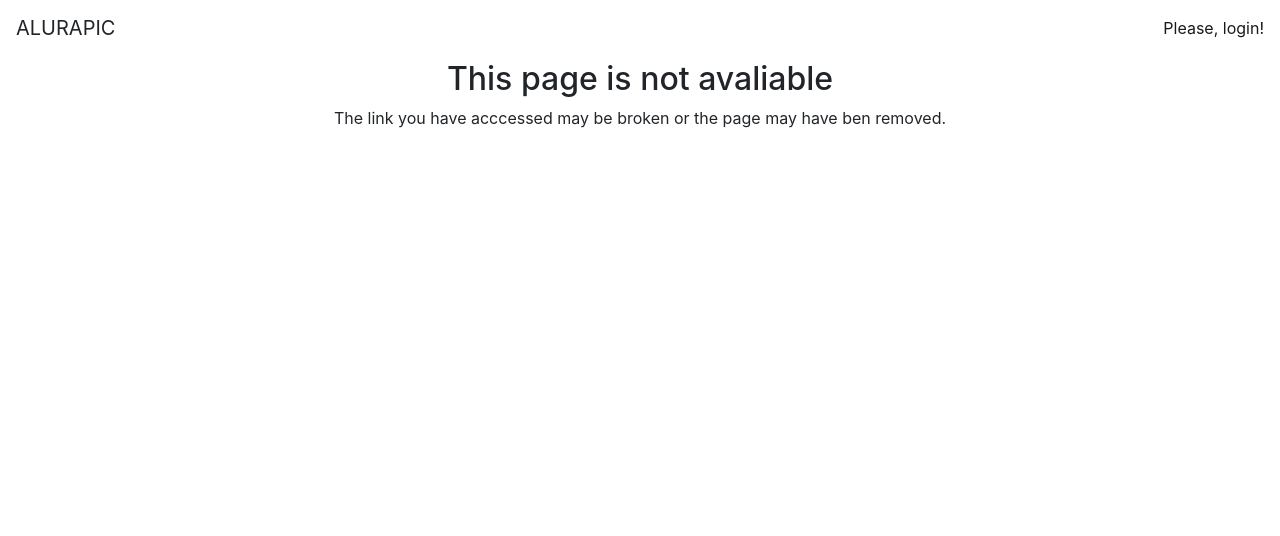
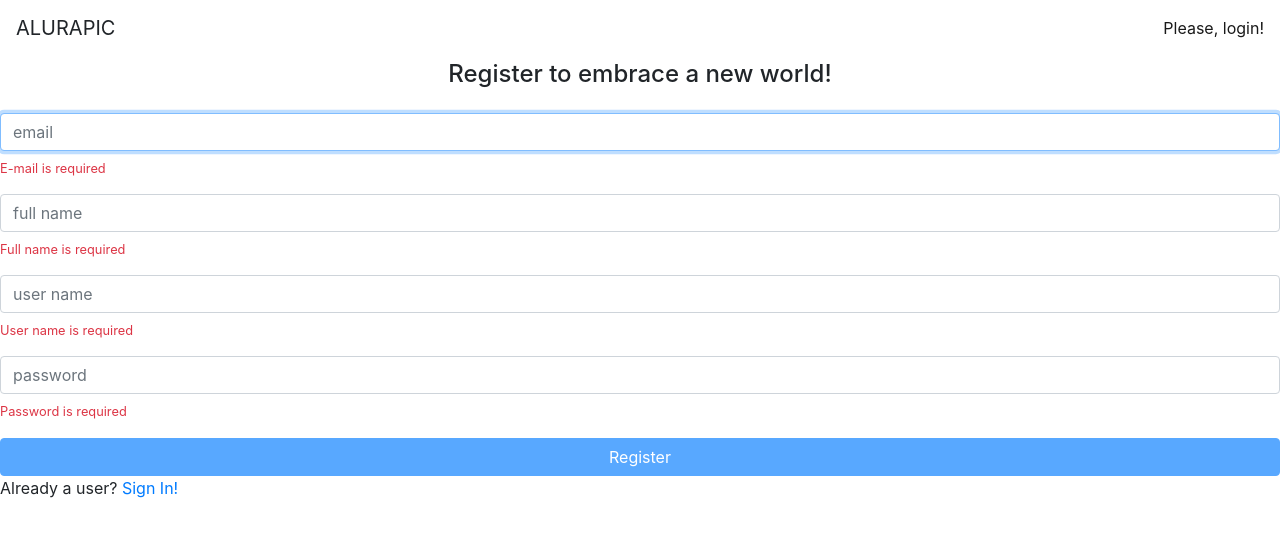
Before and after one commit to jacolpn/angular-alurapic, an Angular app in the folder alurapic/: page /signup in a window 1280 px wide. Shown: the top 536 px of the page. Built offline with nearby package versions, Linux system fonts and the light colour scheme.

Commit message:
created signUp and configured register

```diff
--- a/alurapic/src/app/app-routing.module.ts
+++ b/alurapic/src/app/app-routing.module.ts
@@ -4,6 +4,7 @@
 
 import { NotFoundComponent } from "./errors/not-found/not-found.component";
 import { SignInComponent } from "./home/signin/signin.component";
+import { SignUpComponent } from "./home/signup/signup.component";
 import { PhotoFormComponent } from "./photos/photo-form/photo-form.component";
 import { PhotoListComponent } from "./photos/photo-list/photo-list.component";
 import { PhotoListResolver } from "./photos/photo-list/photo-list.resolver";
@@ -13,6 +14,10 @@
         path: '',
         component: SignInComponent,
         canActivate: [AuthGuard]
+    },
+    {
+        path: 'signup',
+        component: SignUpComponent,
     },
     {
         path: 'user/:userName',
--- /dev/null
+++ b/alurapic/src/app/home/signup/newUser.ts
@@ -0,0 +1,6 @@
+export interface NewUser {
+    userName: string,
+    email: string,
+    fullName: string,
+    password: string
+}
--- /dev/null
+++ b/alurapic/src/app/home/signup/signup.component.html
@@ -0,0 +1,102 @@
+<h4 class="text-center">
+    Register to embrace a new world!
+</h4>
+
+<form
+    (submit)="signUp()"
+    [formGroup]="signupForm"
+    class="form mt-4">
+
+    <div class="form-group">
+        <input
+            formControlName="email"
+            placeholder="email"
+            class="form-control"
+            autofocus>
+        <ap-vmessage
+            *ngIf="signupForm.get('email').errors?.required"
+            text="E-mail is required">
+        </ap-vmessage>
+        <ap-vmessage
+            *ngIf="signupForm.get('email').errors?.email"
+            text="E-mail is invalid">
+        </ap-vmessage>
+    </div>
+
+    <div class="form-group">
+        <input
+            formControlName="fullName"
+            placeholder="full name"
+            class="form-control">
+        <ap-vmessage
+            *ngIf="signupForm.get('fullName').errors?.required"
+            text="Full name is required">
+        </ap-vmessage>
+        <ap-vmessage
+            *ngIf="signupForm.get('fullName').errors?.minlength"
+            text="Minimum length is 2">
+        </ap-vmessage>
+        <ap-vmessage
+            *ngIf="signupForm.get('fullName').errors?.maxlength"
+            text="Maximun length is 40">
+        </ap-vmessage>
+    </div>
+
+    <div class="form-group">
+        <input
+            formControlName="userName"
+            placeholder="user name"
+            class="form-control">
+        <ap-vmessage
+            *ngIf="signupForm.get('userName').errors?.required"
+            text="User name is required">
+        </ap-vmessage>
+        <ap-vmessage
+            *ngIf="signupForm.get('userName').errors?.minlength"
+            text="Minimum length is 2">
+        </ap-vmessage>
+        <ap-vmessage
+            *ngIf="signupForm.get('userName').errors?.maxlength"
+            text="Maximun length is 30">
+        </ap-vmessage>
+        <ap-vmessage
+            *ngIf="signupForm.get('userName').errors?.lowerCase"
+            text="Must be lower case">
+        </ap-vmessage>
+        <ap-vmessage
+            *ngIf="signupForm.get('userName').errors?.userNameTaken"
+            text="User name already taken">
+        </ap-vmessage>
+        <small *ngIf="signupForm.get('userName').valid" class="text-success">
+            User available
+        </small>
+    </div>
+
+    <div class="form-group">
+        <input
+            formControlName="password"
+            type="password"
+            placeholder="password"
+            class="form-control">
+        <ap-vmessage
+            *ngIf="signupForm.get('password').errors?.required"
+            text="Password is required">
+        </ap-vmessage>
+        <ap-vmessage
+            *ngIf="signupForm.get('password').errors?.minlength"
+            text="Minimum length is 8">
+        </ap-vmessage>
+        <ap-vmessage
+            *ngIf="signupForm.get('password').errors?.maxlength"
+            text="Maximun length is 18">
+        </ap-vmessage>
+    </div>
+
+    <button [disabled]="signupForm.invalid || signupForm.pending" class="btn btn-primary btn-block">
+        Register
+    </button>
+
+    <p>Already a user?
+        <a [routerLink]="['']"> Sign In!</a>
+    </p>
+</form>
--- /dev/null
+++ b/alurapic/src/app/home/signup/signup.component.ts
@@ -0,0 +1,60 @@
+import { Component, OnInit } from "@angular/core";
+import { FormBuilder, FormGroup, Validators } from "@angular/forms";
+import { Router } from "@angular/router";
+import { lowerCaseValidator } from "src/app/shared/validators/lower-case.validator";
+import { NewUser } from "./newUser";
+import { SignUpService } from "./signup.service";
+import { UserNotTakenValidatorService } from "./user-not-taken.validator.service";
+
+@Component({
+    templateUrl: './signup.component.html'
+})
+export class SignUpComponent implements OnInit {
+    signupForm: FormGroup;
+
+    constructor(
+        private formBuilder: FormBuilder,
+        private userNotTakenValidatorService: UserNotTakenValidatorService,
+        private signUpService: SignUpService,
+        private router: Router
+    ) {}
+
+    ngOnInit(): void {
+        this.signupForm = this.formBuilder.group({
+            email: ['', [
+                Validators.required,
+                Validators.email
+            ]],
+            fullName: ['', [
+                Validators.required,
+                Validators.minLength(2),
+                Validators.maxLength(40)
+            ]],
+            userName: ['',
+                [
+                    Validators.required,
+                    lowerCaseValidator,
+                    Validators.minLength(2),
+                    Validators.maxLength(30)
+                ],
+                this.userNotTakenValidatorService.checkUserNameTaken()
+            ],
+            password: ['', [
+                Validators.required,
+                Validators.minLength(8),
+                Validators.maxLength(14)
+            ]]
+        });
+    }
+
+    signUp() {
+        const newUser = this.signupForm.getRawValue() as NewUser;
+
+        this.signUpService
+            .signUp(newUser)
+            .subscribe(() => {
+                this.router.navigate(['']),
+                err => console.log(err)
+            })
+    }
+}
--- /dev/null
+++ b/alurapic/src/app/home/signup/signup.service.ts
@@ -0,0 +1,20 @@
+import { HttpClient } from "@angular/common/http";
+import { Injectable } from "@angular/core";
+import { NewUser } from "./newUser";
+
+const API_URL = "http://localhost:3000";
+
+@Injectable({
+    providedIn: 'root'
+})
+export class SignUpService {
+    constructor(private http: HttpClient) {}
+
+    checkUserNameTaken(userName: string) {
+        return this.http.get(`${API_URL}/user/exists/${userName}`);
+    }
+
+    signUp(newUser: NewUser) {
+        return this.http.post(`${API_URL}/user/signup`, newUser);
+    }
+}
--- /dev/null
+++ b/alurapic/src/app/home/signup/user-not-taken.validator.service.ts
@@ -0,0 +1,26 @@
+import { Injectable } from "@angular/core";
+import { AbstractControl } from "@angular/forms";
+import { debounceTime, first, map, switchMap } from "rxjs/operators";
+import { SignUpService } from "./signup.service";
+
+@Injectable({
+    providedIn: 'root'
+})
+export class UserNotTakenValidatorService {
+    constructor(private signUpService: SignUpService) {}
+
+    checkUserNameTaken() {
+        return (control: AbstractControl) => {
+            return control
+                .valueChanges
+                .pipe(debounceTime(300))
+                .pipe(switchMap(userName =>
+                    this.signUpService.checkUserNameTaken(userName)
+                ))
+                .pipe(map(isTaken => isTaken ? {
+                    userNameTaken: true
+                } : null))
+                .pipe(first());
+        }
+    }
+}
--- /dev/null
+++ b/alurapic/src/app/shared/validators/lower-case.validator.ts
@@ -0,0 +1,9 @@
+import { AbstractControl } from "@angular/forms";
+
+export function lowerCaseValidator(control: AbstractControl) {
+    if (control.value.trim() && !/^[a-z0-9_\-]+$/.test(control.value)) {
+        return { lowerCase: true }
+    }
+
+    return null;
+}
```
Also changed, not shown: alurapic/src/app/home/home.module.ts (+9 -4 lines).
